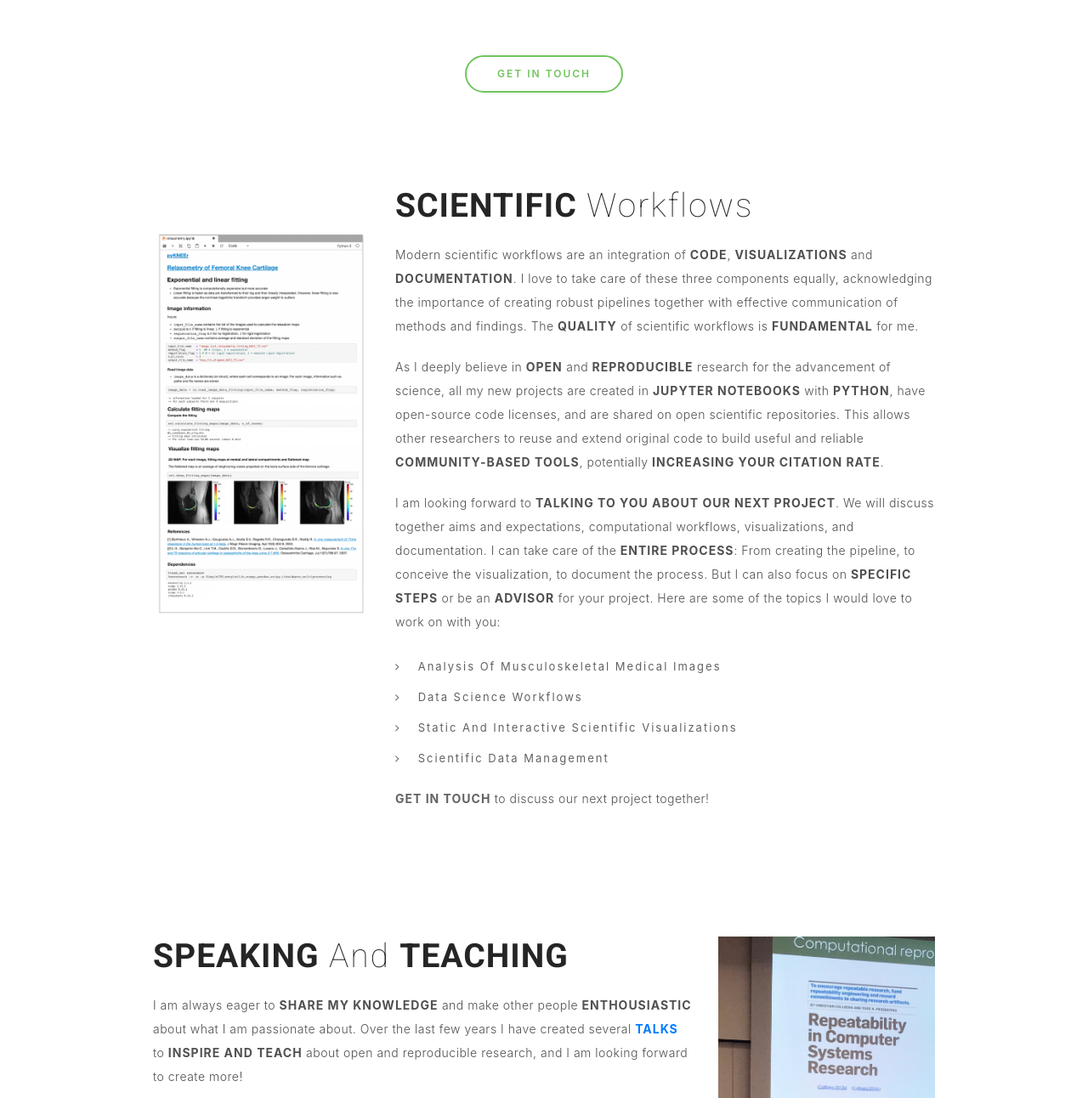
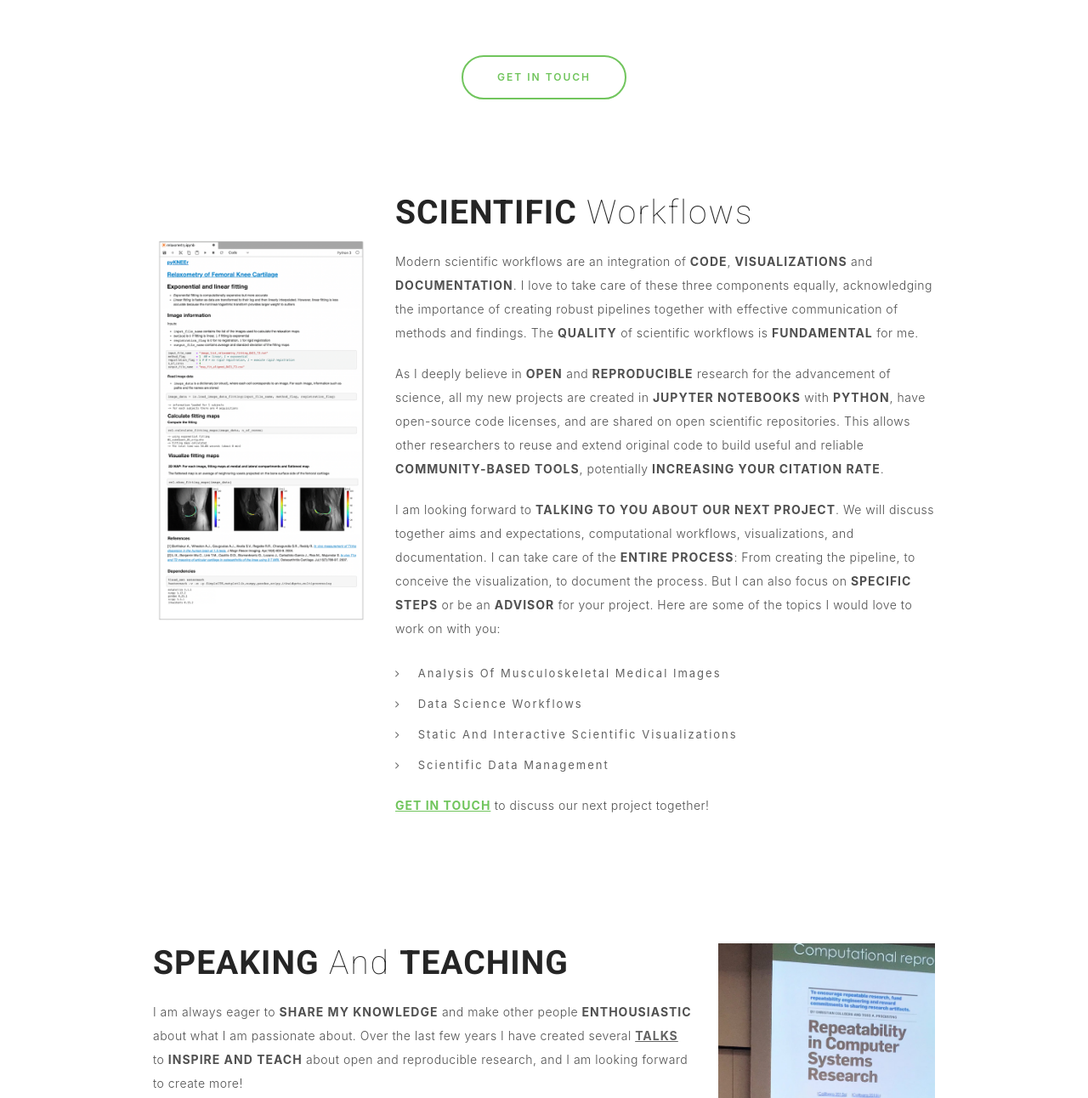
Before and after one commit to tmskr/tmskr.github.io, a plain HTML site: page hire_me.html in a window 1280 px wide. Shown: the part 245-1537 px from the top of the page at 85% size. Drawn offline with nearby package versions, Linux system fonts and the light colour scheme.

Commit message:
link colors

```diff
--- a/css/style.css
+++ b/css/style.css
@@ -37,16 +37,19 @@
 }
 
 #table_btn_mod { /*subscribe button*/
+  font-weight: 600;
+  padding: 15px 40px;
   font-size: 12px;
   border: 2px solid #71c55d;
   background: #fff;
   color: #71c55d;
-  padding: 11px 36px;
+
   border-radius: 50px;
   transition: 0.5s;
   margin-bottom: 30px;
   text-decoration: none;
 }
+
 #table_btn_mod:hover{
   background: #71c55d;
   color: #fff;
@@ -116,7 +119,23 @@
 
 #a-hire-me-text{
   letter-spacing: 0px;
+  color:  #71c55d;
+  text-decoration: underline;
+}
+
+#a-hire-me-text:hover{
+  color:  #fff ;
+  background-color: #71c55d;
+}
+
+#a-hire-me-link{
+  letter-spacing: 0px;
   color:  #626262;
+  text-decoration: underline;
+}
+
+#a-hire-me-link:hover{
+  color:  #71c55d;
 }
 
 
```
